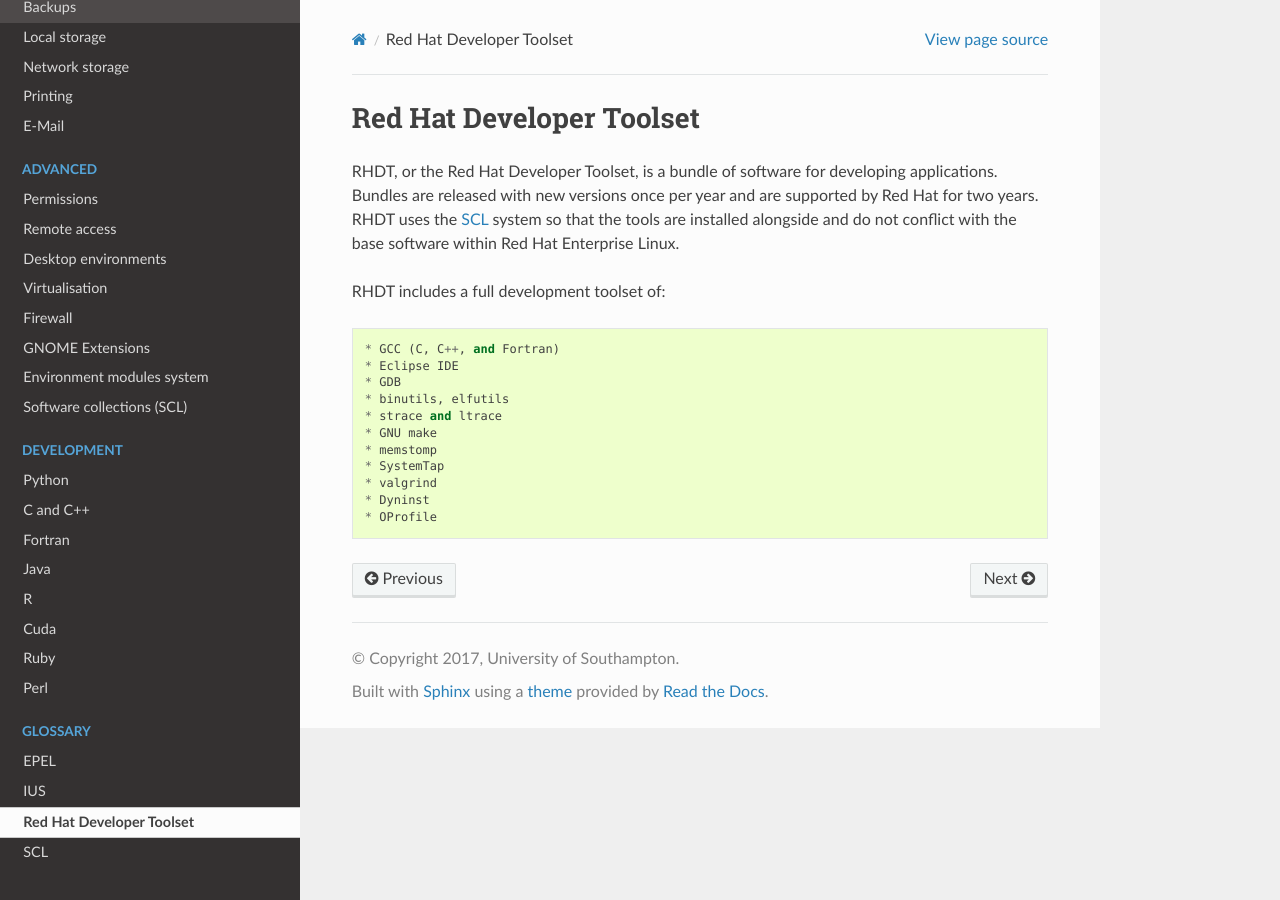
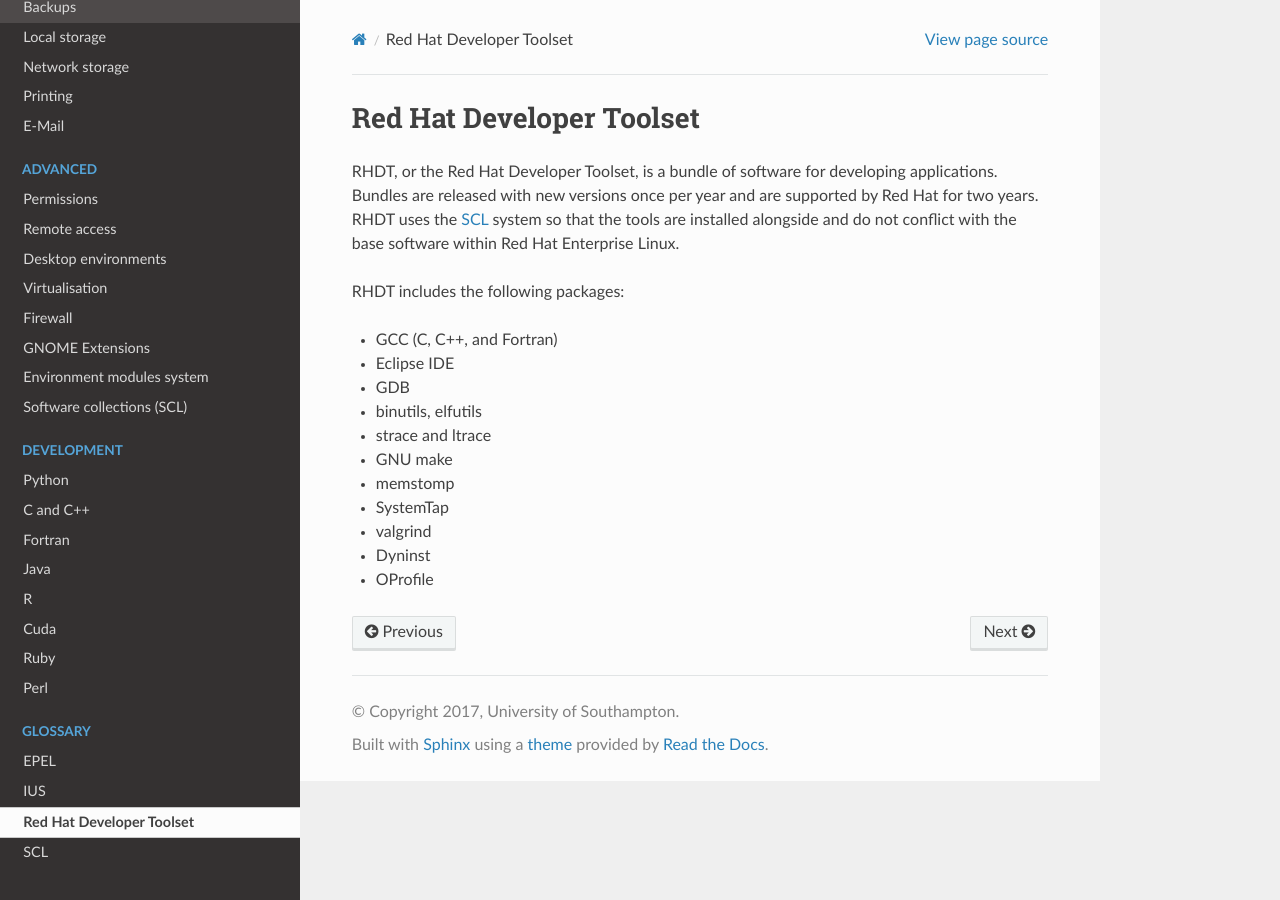
Before and after one commit to southampton/linuxdesktopdocs, a Sphinx documentation site: the page built from docs/rhdt.rst, in a window 1280 px wide. Built offline with Sphinx 7.4.7 and the Read the Docs theme 2.0.0, drawn with Linux system fonts in a browser that asks for light colours.

Commit message:
small fix to rhdt list

```diff
--- a/docs/rhdt.rst
+++ b/docs/rhdt.rst
@@ -7,7 +7,7 @@
 the tools are installed alongside and do not conflict with the base software
 within Red Hat Enterprise Linux.
 
-RHDT includes a full development toolset of::
+RHDT includes the following packages:
 
 * GCC (C, C++, and Fortran)
 * Eclipse IDE
```
